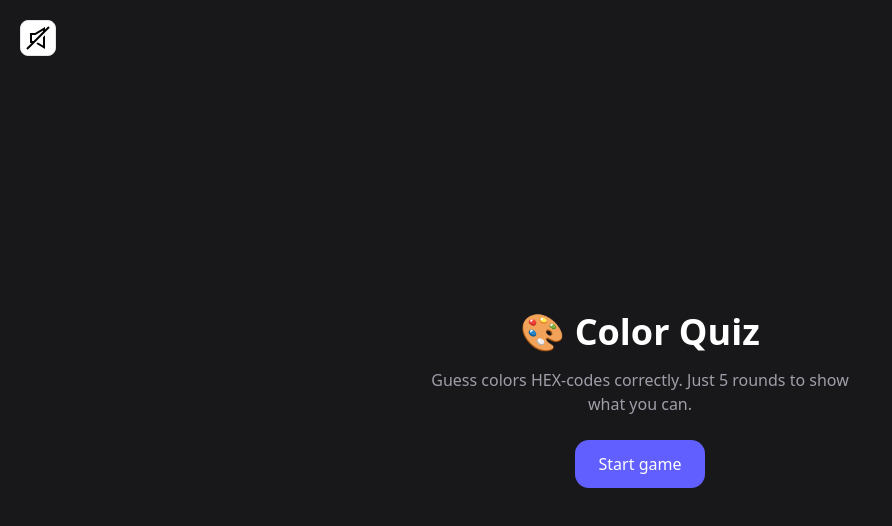
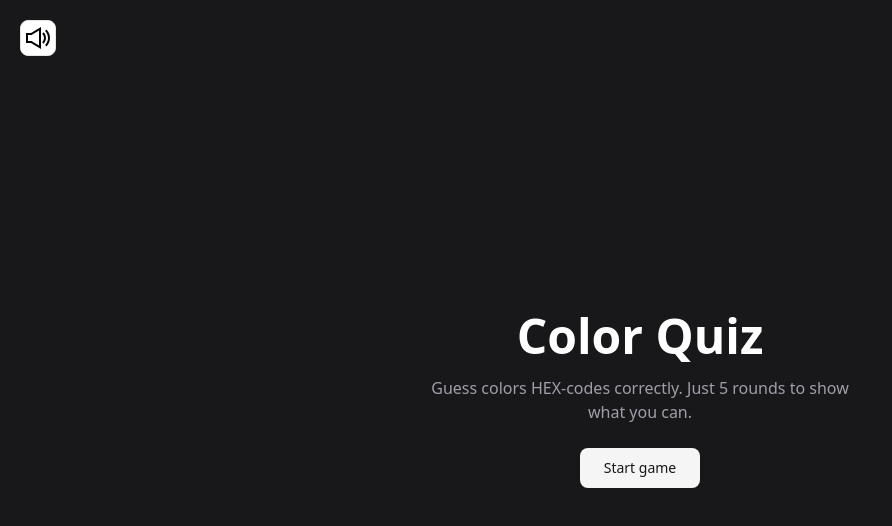
Before and after one commit to hey-gleb/color-quiz, a React (Vite) app: page / in a window 1280 px wide. Shown: the top 526 px of the page, without its empty margins (0-892 px from the left). Built offline with nearby package versions, Linux system fonts and the light colour scheme.

Commit message:
Minor fixes

```diff
--- a/package.json
+++ b/package.json
@@ -4,7 +4,7 @@
   "version": "0.0.0",
   "type": "module",
   "scripts": {
-    "dev": "vite --host",
+    "dev": "vite",
     "build": "tsc -b && vite build",
     "lint": "eslint .",
     "preview": "vite preview"
--- a/src/components/soundControlButton/SoundControlButton.tsx
+++ b/src/components/soundControlButton/SoundControlButton.tsx
@@ -8,8 +8,8 @@ const SoundControlButton: React.FC<React.ButtonHTMLAttributes<any>> = (
   const { isMuted, toggleMute } = useAudio();
 
   const iconBackground = isMuted
-    ? '/assets/icons/sound-icon.svg'
-    : '/assets/icons/mute-icon.svg';
+    ? '/assets/icons/mute-icon.svg'
+    : '/assets/icons/sound-icon.svg';
 
   return (
     <Button
@@ -20,7 +20,7 @@ const SoundControlButton: React.FC<React.ButtonHTMLAttributes<any>> = (
     >
       <div
         className={'w-32 h-32'}
-        aria-label={isMuted ? 'Unmute' : 'Mute'}
+        aria-label={isMuted ? 'Mute' : 'Unmute'}
         style={{
           background: `url(${iconBackground}) no-repeat 50% 50%`,
         }}
--- a/src/scenes/gameOverScene/GameOverScene.tsx
+++ b/src/scenes/gameOverScene/GameOverScene.tsx
@@ -67,7 +67,9 @@ const GameOverScene: React.FC = () => {
         </div>
 
         <div className="mt-6 flex justify-center gap-4">
-          <Button onClick={handleRestart}>🔁 Try again</Button>
+          <Button variant={'secondary'} size={'lg'} onClick={handleRestart}>
+            🔁 Try again
+          </Button>
         </div>
       </motion.div>
     </div>
--- a/src/scenes/menuScene/MenuScene.tsx
+++ b/src/scenes/menuScene/MenuScene.tsx
@@ -1,23 +1,21 @@
 import React from 'react';
 
 import useGameState from '@/hooks/useGameState';
+import { Button } from '@/components/ui/button.tsx';
 
 const MenuScene: React.FC = () => {
   const { gameState, resetGame } = useGameState();
 
   return (
     <div className="min-h-screen bg-zinc-900 text-white flex flex-col items-center justify-center p-6 text-center">
-      <h1 className="text-4xl font-bold mb-4">🎨 Color Quiz</h1>
+      <h1 className="text-5xl font-bold mb-4">Color Quiz</h1>
       <p className="text-zinc-400 mb-6 max-w-md">
         Guess colors HEX-codes correctly. Just {gameState.totalRounds} rounds to
         show what you can.
       </p>
-      <button
-        onClick={resetGame}
-        className="bg-indigo-500 hover:bg-indigo-600 text-white py-3 px-6 rounded-xl transition"
-      >
+      <Button onClick={resetGame} size={'lg'} variant={'secondary'}>
         Start game
-      </button>
+      </Button>
     </div>
   );
 };
```
